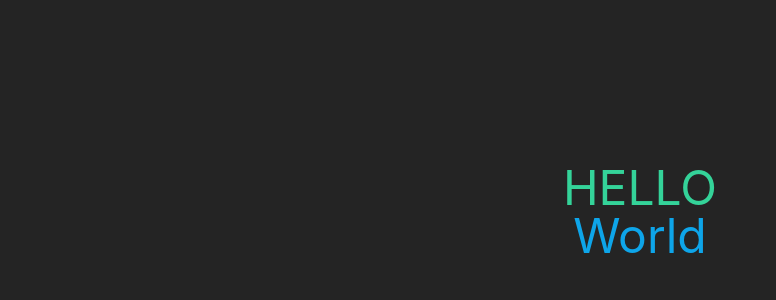
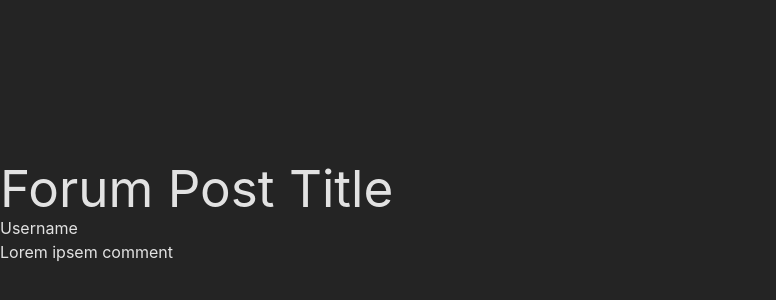
Before and after one commit to Will-Java-FS/Team0Project2RevLearnFrontEnd, a React (Vite) app in the folder frontend/: page /forumpost in a window 1280 px wide. Shown: the part 188-488 px from the top of the page, without its empty margins (0-776 px from the left). Built offline with nearby package versions, Linux system fonts and the light colour scheme.

Commit message:
Added and routed some pages. Commented out Layout, Home, Login, Register routes because not implemented yet.

```diff
--- a/frontend/src/App.tsx
+++ b/frontend/src/App.tsx
@@ -1,17 +1,46 @@
+import React from 'react';
+import { BrowserRouter as Router, Routes, Route } from 'react-router-dom';
+import Home from './pages/Home';
+import About from './pages/About';
+import Layout from './pages/Layout';
+import Register from './pages/Register';
+import Login from './pages/Login';
+import Course from './pages/Course';
+import Dashboard from './pages/Dashboard';
+import Lesson from './pages/Lesson';
+import AllPrograms from './pages/AllCourses';
+import AllCourses from './pages/AllCourses';
+import Forum from './pages/Forum';
+import ForumPost from './pages/ForumPost';
 
-
-import './App.css'
-
-function App() {
-
+const App = () => {
+  const handleRegisterSuccess = () => {
+    console.log('Registration successful!');
+    window.location.href = "/login";
+  };
 
   return (
-    <>
-      <h1 className="text-5xl text-emerald-400">
-        HELLO</h1>
-      <h2 className="text-5xl text-sky-500">World</h2>
-    </>
-  )
-}
+    <Router>
+      {/* <Layout> */}
+        <Routes>
+          {/* <Route path="/" element={<Home />} />
+          <Route
+            path="/register"
+            element={<Register onRegisterSuccess={handleRegisterSuccess} />}
+          />
+          <Route path="/login" element={<Login onRegisterSuccess={handleRegisterSuccess} />} /> */}
+          <Route path="/allprograms" element={<AllPrograms/>}/>
+          <Route path="/dashboard" element={<Dashboard/>}/>
+          <Route path="/about" element={<About />} />
+          <Route path="/allcourses" element={<AllCourses />} />
+          <Route path="/course" element={<Course/>}/>
+          <Route path="/lesson" element={<Lesson/>}/>
+          <Route path="/forum" element={<Forum/>}/>
+          <Route path="/forumpost" element={<ForumPost/>}/>
+        </Routes>
+      {/* </Layout> */}
+    </Router>
+  );
+};
 
-export default App
+export default App;
--- /dev/null
+++ b/frontend/src/pages/About.tsx
@@ -0,0 +1,3 @@
+export default function About () {
+    return <h1>About</h1>
+};
--- /dev/null
+++ b/frontend/src/pages/AllPrograms.tsx
@@ -0,0 +1,9 @@
+export default function AllPrograms(){
+
+
+    return (
+        <>
+        <h1>List of All Programs</h1>
+        </>
+    )
+}
--- a/frontend/src/pages/Dashboard.tsx
+++ b/frontend/src/pages/Dashboard.tsx
@@ -2,7 +2,7 @@ import { useState } from "react";
 
 
 export default function Dashboard(){
-    const [set, setTitle] = useState([]);
+    const [programTitles, setProgramTitles] = useState<string[]>([]);
 
     return (
         <>
--- /dev/null
+++ b/frontend/src/pages/Forum.tsx
@@ -0,0 +1,13 @@
+import { useState } from "react";
+
+
+export default function Forum(){
+    const [forumPostTitles, setForumPostTitles] = useState<string[]>([]);
+
+    return (
+        <>
+        <h1>Forum</h1>
+        <h3>List of Forum Posts</h3>
+        </>
+    )
+}
--- /dev/null
+++ b/frontend/src/pages/ForumPost.tsx
@@ -0,0 +1,14 @@
+import { useState } from "react";
+
+
+export default function Forum(){
+    const [forumPostTitle, setForumPostTitle] = useState<string>([]);
+
+    return (
+        <>
+        <h1>Forum Post Title</h1>
+        <h3>Username</h3>
+        <h3>Lorem ipsem comment</h3>
+        </>
+    )
+}
```
